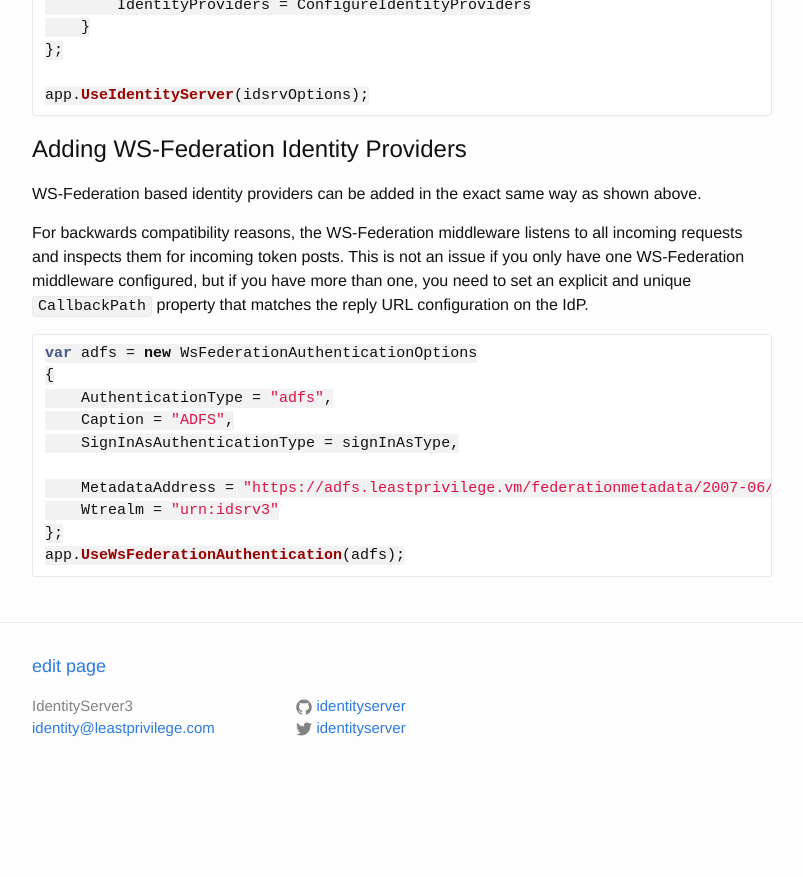
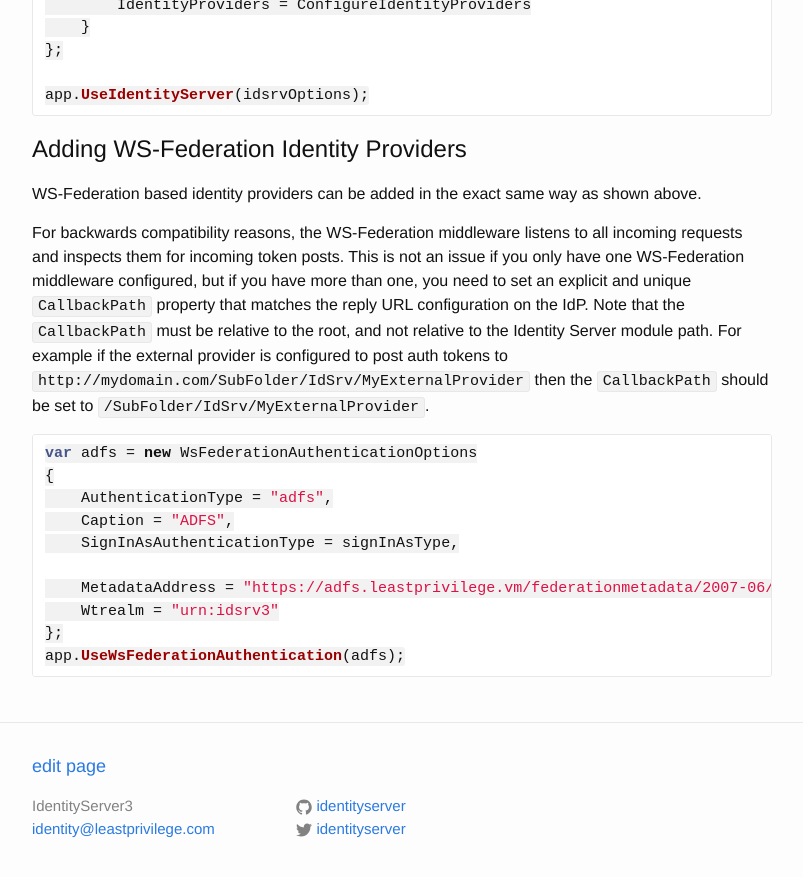
Before and after one commit to IdentityServer/Documentation, a Jekyll site: the page built from docs/configuration/identityProviders.md, in a window 1280 px wide and 900 px high, scrolled down 1686 px. Shown: the top 877 px of the window, without its empty margins (238-1041 px from the left). Built offline with Jekyll 4.4.1, drawn with Linux system fonts in a browser that asks for light colours; Markdown is read by kramdown in place of the engine named in the settings; before the commit the page ends 2486 px from its top, so only the background shows below that.

Commit message:
Update identityProviders.md

````diff
--- a/docs/configuration/identityProviders.md
+++ b/docs/configuration/identityProviders.md
@@ -71,7 +71,7 @@ app.UseIdentityServer(idsrvOptions);
 ## Adding WS-Federation Identity Providers
 WS-Federation based identity providers can be added in the exact same way as shown above.
 
-For backwards compatibility reasons, the WS-Federation middleware listens to all incoming requests and inspects them for incoming token posts. This is not an issue if you only have one WS-Federation middleware configured, but if you have more than one, you need to set an explicit and unique `CallbackPath` property that matches the reply URL configuration on the IdP.
+For backwards compatibility reasons, the WS-Federation middleware listens to all incoming requests and inspects them for incoming token posts. This is not an issue if you only have one WS-Federation middleware configured, but if you have more than one, you need to set an explicit and unique `CallbackPath` property that matches the reply URL configuration on the IdP. Note that the `CallbackPath` must be relative to the root, and not relative to the Identity Server module path. For example if the external provider is configured to post auth tokens to `http://mydomain.com/SubFolder/IdSrv/MyExternalProvider` then the `CallbackPath` should be set to `/SubFolder/IdSrv/MyExternalProvider`.
 
 ```csharp
 var adfs = new WsFederationAuthenticationOptions
````
